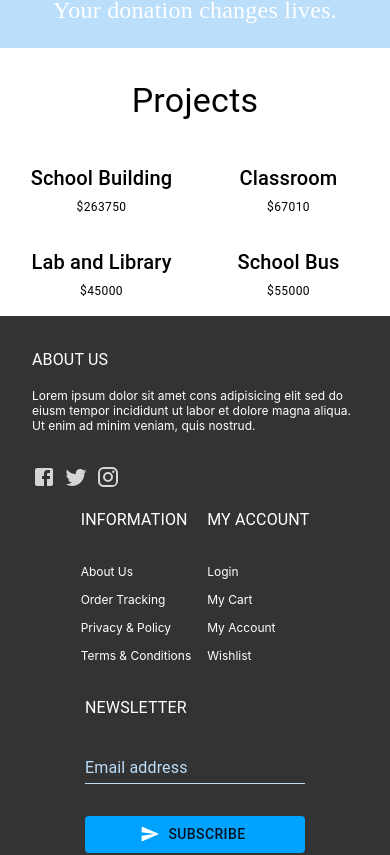
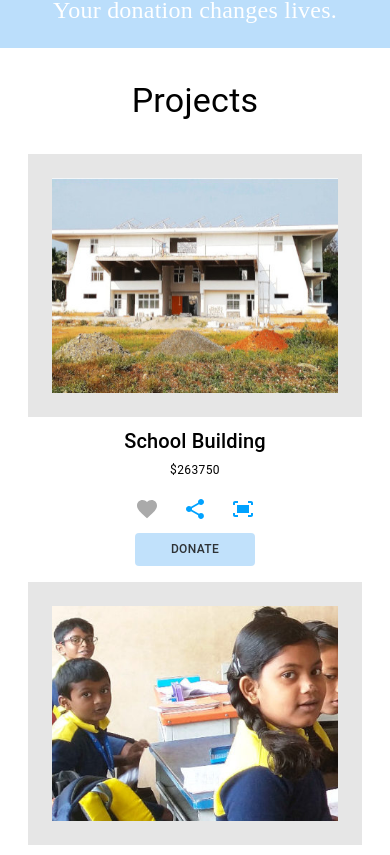
Before and after one commit to ipraisethelord/for-india-children, a React (Vite) app: page / in a window 390 px wide. Shown: the part 953-1808 px from the top of the page. Built offline with nearby package versions, Linux system fonts and the light colour scheme; a web font is replaced by a local one.

Commit message:
fixed small screen doesn't display image issue

```diff
--- a/src/components/projects/SingleProject.jsx
+++ b/src/components/projects/SingleProject.jsx
@@ -1,15 +1,59 @@
+import { useEffect, useState } from "react";
+import {
 
-import { Typography } from "@mui/material";
-import { ProjectMetaWrapper } from "../../styles/project";
-export default function ProjectMeta({ project, matches }) {
-    return (
-      <ProjectMetaWrapper>
-        <Typography variant={matches ? "h6" : "h5"} lineHeight={2}>
-          {project.name}
-        </Typography>
-        <Typography variant={matches ? "caption" : "body1"}>
-          ${project.price}
-        </Typography>
-      </ProjectMetaWrapper>
-    );
+  Project,
+  ProjectActionButton,
+  ProjectActionsWrapper,
+  ProjectAddToCart,
+  ProjectFavButton,
+  ProjectImage,
+  ProjectMetaWrapper,
+} from "../../styles/project";
+import { Stack, Tooltip, Typography } from "@mui/material";
+import FavoriteIcon from "@mui/icons-material/Favorite";
+import ShareIcon from "@mui/icons-material/Share";
+import FitScreenIcon from "@mui/icons-material/FitScreen";
+import useDialogModal from "../../hooks/useDialogModal";
+import ProjectDetail from "../projectdetail";
+import ProjectMeta from "./ProjectMeta";
+
+export default function SingleProject({ project, matches }) {
+  const [ProjectDetailDialog, showProjectDetailDialog, closeProjectDialog] =
+    useDialogModal(ProjectDetail);
+
+  const [showOptions, setShowOptions] = useState(false);
+
+  const handleMouseEnter = () => {
+    setShowOptions(true);
+  };
+  const handleMouseLeave = () => {
+    setShowOptions(false);
+  };
+  return (
+    <>
+      <Project onMouseEnter={handleMouseEnter} onMouseLeave={handleMouseLeave}>
+        <ProjectImage src={project.image} />
+        <ProjectMeta project={project} matches={matches} />
+        <ProjectActionsWrapper>
+          <Stack direction={matches ? "row" : "column"}>
+            <ProjectFavButton isfav={0}>
+              <FavoriteIcon />
+            </ProjectFavButton>
+            <ProjectActionButton>
+              <Tooltip placement="left" title="share this project">
+                <ShareIcon color="primary" />
+              </Tooltip>
+            </ProjectActionButton>
+            <ProjectActionButton onClick={() => showProjectDetailDialog()}>
+              <Tooltip placement="left" title="Full view">
+                <FitScreenIcon color="primary" />
+              </Tooltip>
+            </ProjectActionButton>
+          </Stack>
+        </ProjectActionsWrapper>
+      </Project>
+      <ProjectAddToCart variant="contained">Donate</ProjectAddToCart>
+      <ProjectDetailDialog project={project} />
+    </>
+  );
 }
--- a/src/components/projects/index.jsx
+++ b/src/components/projects/index.jsx
@@ -10,7 +10,7 @@ export default function Projects() {
   const matches = useMediaQuery(theme.breakpoints.down("md"));
 
   const renderProjects = projects.map((project) => (
-    <Grid item key={project.id} xs={2} sm={3} md={3} display="flex" flexDirection={'column'} alignItems="center">
+    <Grid item key={project.id} xs={6} sm={3} md={3} display="flex" flexDirection={'column'} alignItems="center">
       {matches ? (
         <SingleProject project={project} matches={matches} />
       ) : (
--- a/src/styles/project/index.jsx
+++ b/src/styles/project/index.jsx
@@ -57,9 +57,7 @@ export const ProjectAddToCart = styled(Button, {
   background: Colors.secondary,
   opacity: 0.9,
 }));
-ProjectAddToCart.propTypes = {
-  show: PropTypes.bool.isRequired,
-}
+
 export const ProjectMetaWrapper = styled(Box)(({theme}) => ({
   padding: 4,
   display: "flex",
```
